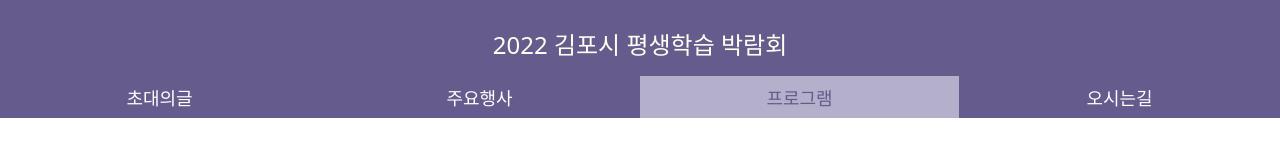
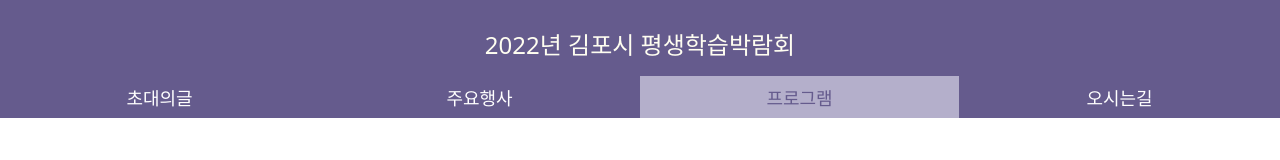
Before and after one commit to gimpo-edu/gimpo-edu.github.io, a plain HTML site: page page3.html in a window 1280 px wide. Shown: the top 160 px of the page. Drawn offline with Linux system fonts and the light colour scheme.

Commit message:
Update page3.html

```diff
--- a/page3.html
+++ b/page3.html
@@ -9,7 +9,7 @@
 <body>
 	<div id="wrapper">
 		<header>
-			<div class="heading"><a href="./index.html">2022 김포시 평생학습 박람회</a></div>
+			<div class="heading"><a href="./index.html">2022년 김포시 평생학습박람회</a></div>
 			<div class="nav container">
 				<div class="item nav-item"><a href="./index.html">초대의글</a></div>
 				<div class="item nav-item"><a href="./page2.html">주요행사</a></div>
```
